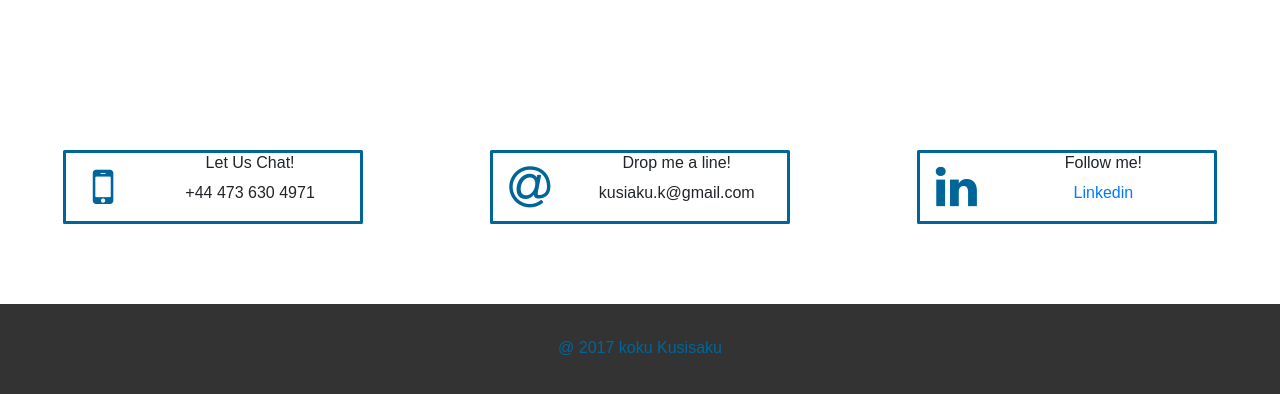
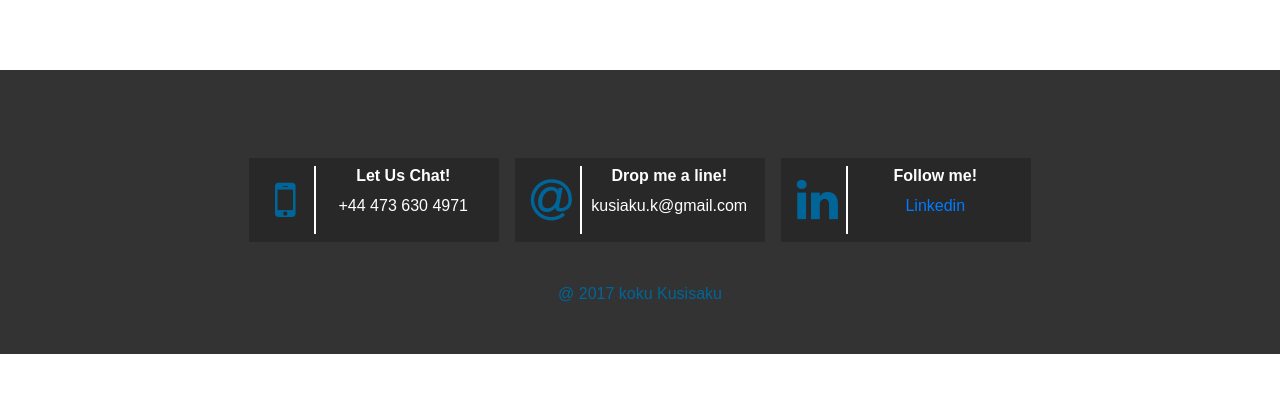
Before and after one commit to KKUSIAKU/Personal-Page, a React app: page / in a window 1280 px wide. Shown: the part 2750-3144 px from the top of the page. After the commit the page ends 3104 px from the top, so only its background shows below. Built offline with nearby package versions, Linux system fonts and the light colour scheme.

Commit message:
footer redesign

```diff
--- a/src/components/Contact.js
+++ b/src/components/Contact.js
@@ -23,12 +23,12 @@ const LINKEDIN_CONTACT = {
 };
 
 const ContactItem = (props) => (
-  <div className={props.classNames}>
-    <div className="row no-gutters align-items-center">
-      <div className="col-3 contact-item-icon">
+  <div className={`${props.classNames} m-2 p-2`}>
+    <div className="d-flex ">
+      <div className="d-flex align-items-center justify-content-center contact-item-icon w-25 ">
         {props.icon}
       </div>
-      <div className="col-9 contact-item-info">
+      <div className="contact-item-info w-75">
         <h3 className="contact-item-header">{props.header}</h3>
         <p>{props.text}</p>
       </div>
@@ -48,8 +48,8 @@ ContactItem.prototype = {
 
 const Contact = () => (
   <footer id="contact">
-    <div className="container-fluid contact-container">
-      <div className="row  contact-item-wrapper">
+    <div className="contact-container">
+      <div className="d-flex flex-wrap justify-content-center">
         <ContactItem {...PHONE_CONTACT} />
         <ContactItem {...EMAIL_CONTACT} />
         <ContactItem {...LINKEDIN_CONTACT} />
--- a/src/styles/style.scss
+++ b/src/styles/style.scss
@@ -2,8 +2,6 @@ body{
   font-family: Frank,Arial,Helvetica,sans-serif;
  // background-color:rgb(221, 221, 221);
 }
-
-
 
 #about{
   background-image:url("../../images/background.png");
@@ -19,6 +17,7 @@ body{
   color:rgba(255,255,255,0.8);
   font-size:20px;
 }
+
 .about-wrapper{
   background:rgba(0, 17, 25,0.8);
   padding:15em 0;
@@ -28,46 +27,55 @@ body{
   font-weight: 700;
 }
 
-
 .card{
   max-width: 350px;
   min-width: 350px;
 }
 
 #contact{
+  background-color: rgb(51, 51, 51);
   padding:5em 0 0;
 }
+
 .contact-container {
-  padding-bottom: 5em;
+ // padding-bottom: 5em;
 }
+
 .contact-icon{
   font-size:3em;
   color: rgb(0, 102, 153);
 }
 
 .contact-item{
-  border:0.2em solid rgb(0, 102, 153);
+ // border:0.2em solid rgb(0, 102, 153);
+ background:rgba(35, 35, 36, 0.65);
   border-radius: 0.1em;
-  flex-grow:1;
-  max-width: 300px;
+  flex-basis: 250px;
   text-align: center;
 }
+
 .contact-item-icon{
+  border-right:2px solid rgb(255,255,255);
   text-align: center;
 }
 
 .contact-item-info {
-  background:rgb(255,255,255);
+ color:rgb(255,255,255);
 }
+
 .contact-item-header{
   font-size:1rem;
+  font-weight: 800;
 }
 
+/*
 .contact-item-wrapper{
   justify-content: space-around;
 }
+
+*/
+
 .cop-right {
-  background-color: rgb(51, 51, 51);
   color:rgb(0, 102, 153);
   padding:2em;
   text-align: center;
@@ -77,7 +85,6 @@ body{
   width:100%;
   height:auto;
   margin-bottom:0;
-
 }
 
 .navbar-brand{
@@ -88,6 +95,7 @@ body{
 .no-margin{
   margin: 0;
 }
+
 .no-padding{
   padding:0,
 }
@@ -374,12 +382,12 @@ body{
 @media screen and (max-width:1000px) {
 
   .contact-item{
-    width: 300px;
+   // width: 300px;
     margin:1rem auto;
   }
 
   .contact-item-wrapper {
-    flex-direction: column
+   // flex-direction: column
    }
 
    .stack-item{
```
Also changed, not shown: 4 other files (tests, documents, lock files or other folders).
